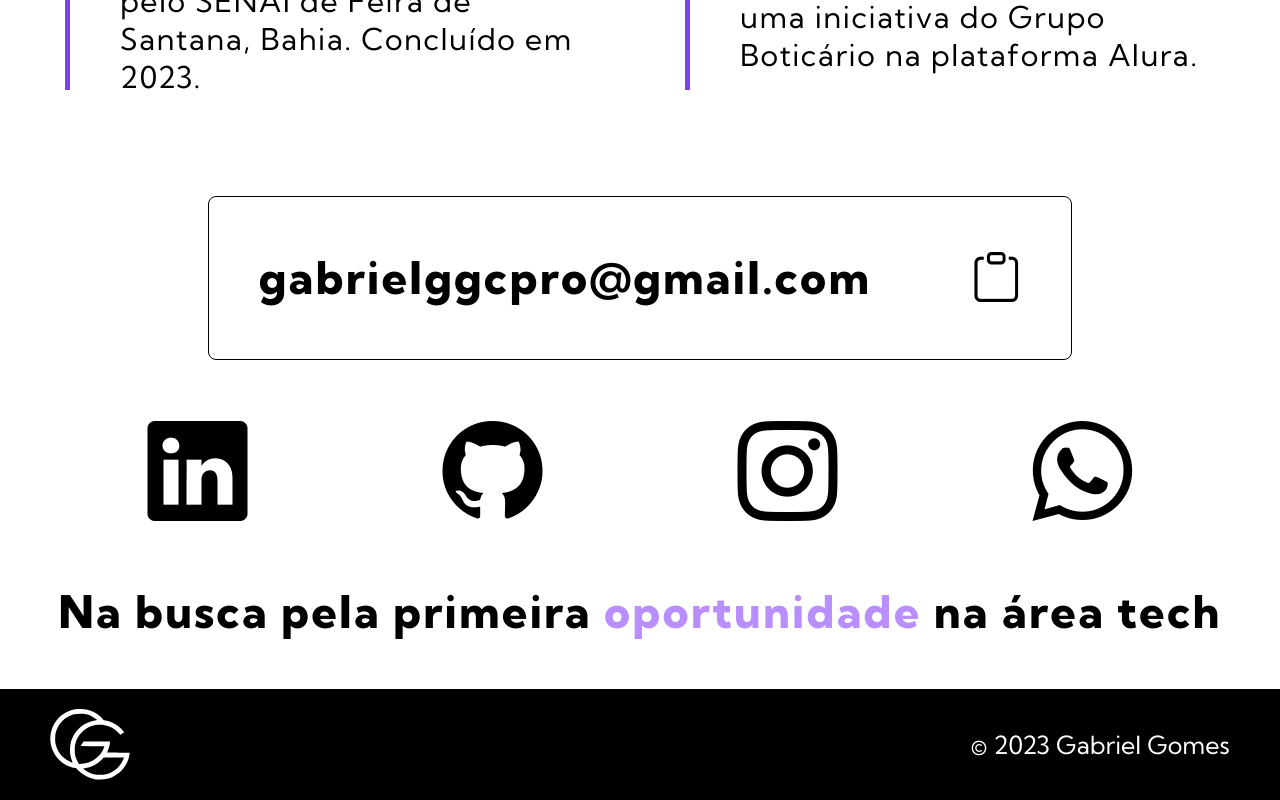
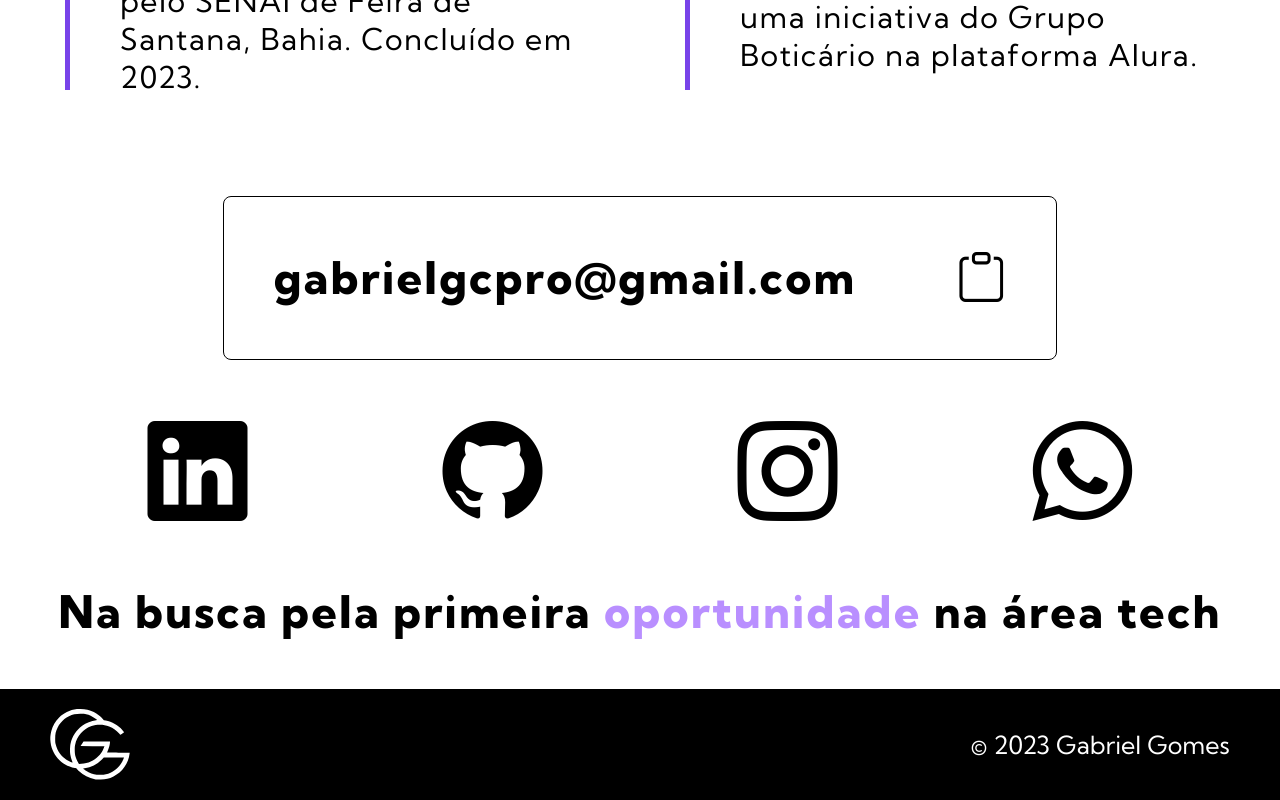
Before and after one commit to gomess99/portfolio, a React (Vite) app: page / in a window 1280 px wide. Shown: the part 2899-3699 px from the top of the page. Built offline with nearby package versions, Linux system fonts and the light colour scheme.

Commit message:
Alteração no e-mail

```diff
--- a/src/components/SectionContacts/SectionContacts.jsx
+++ b/src/components/SectionContacts/SectionContacts.jsx
@@ -26,7 +26,7 @@ function SectionContacts() {
   return (
     <div id="contacts" className="sectionContacts">
       <div className="sectionContacts-copy">
-        <p>{isCopied ? "Copiado!" : "gabrielggcpro@gmail.com"}</p>
+        <p>{isCopied ? "Copiado!" : "gabrielgcpro@gmail.com"}</p>
         <i
           className={`bi bi-clipboard copy ${isCopied ? "copied" : ""}`}
           onClick={handleCopyClick}
```
